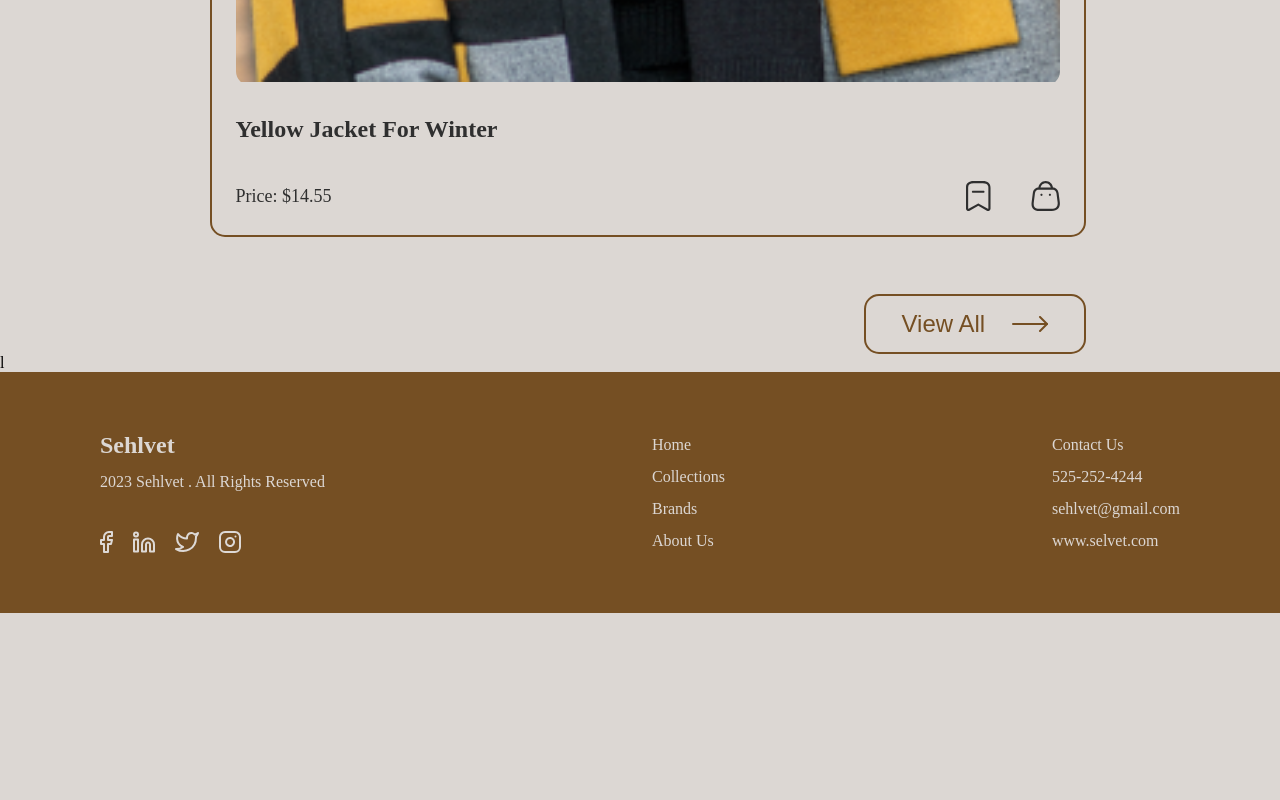
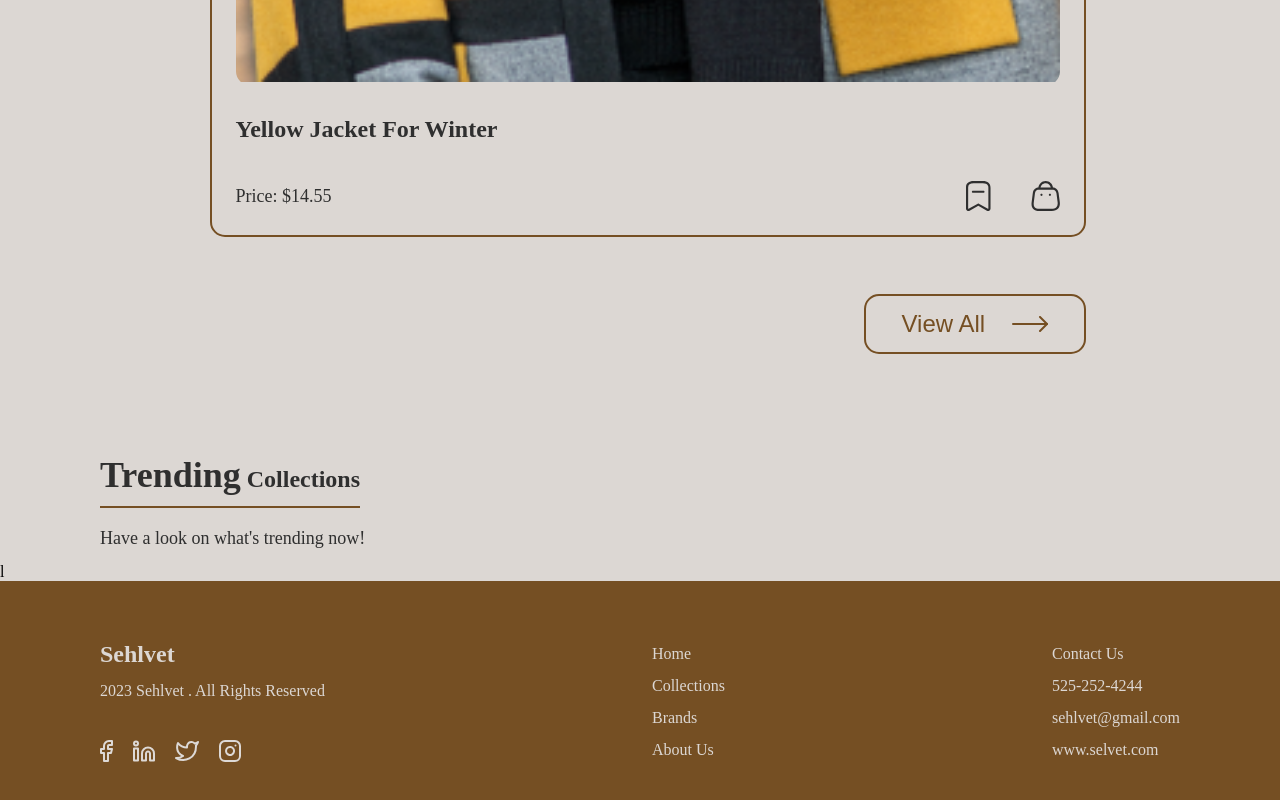
Before and after one commit to KiwiScreams/Sehlvet-landing-page, a React (Vite) app: page / in a window 1280 px wide. Shown: the part 4479-5279 px from the top of the page. Before the commit the page ends 5092 px from the top, so only its background shows below. Built offline with nearby package versions, Linux system fonts and the light colour scheme.

Commit message:
summer header

```diff
--- a/src/components/summer/Summer.css
+++ b/src/components/summer/Summer.css
@@ -0,0 +1,28 @@
+.summer--component
+{
+    padding: 0 85px 0 100px;
+    margin-top: 100px;
+    width: 100%;
+}
+.summer--component h2
+{
+    font-size: var(--font-size-24px);
+    color: var(--dark-clr);
+    border-bottom: 2px solid var(--brown-clr);
+    width: fit-content;
+    padding-bottom: 10px;
+    margin-bottom: 20px;
+}
+.summer--component h2 span
+{
+    font-size: var(--font-size-36px);
+}
+.summer--component .summer-header p
+{
+    color: var(--dark-clr);
+    font-size: var(--font-size-18px);
+}
+.summer--component .summer-header
+{
+    margin-bottom: 14px;
+}
--- a/src/components/summer/Summer.jsx
+++ b/src/components/summer/Summer.jsx
@@ -1,8 +1,17 @@
 import "./Summer.css";
 const Summer = () => {
-    return (
-        <></>
-     );
-}
+  return (
+    <>
+      <section className="summer--component">
+        <div className="summer-header">
+          <h2>
+            <span>Trending</span> Collections
+          </h2>
+          <p>Have a look on what's trending now!</p>
+        </div>
+      </section>
+    </>
+  );
+};
 
 export default Summer;
--- a/src/pages/home/Home.jsx
+++ b/src/pages/home/Home.jsx
@@ -1,5 +1,6 @@
 import Customer from "../../components/customer/Customer";
 import Layout from "../../components/layout/Layout";
+import Summer from "../../components/summer/Summer";
 import Trending from "../../components/trending/Trending";
 
 const Home = () => {
@@ -7,6 +8,7 @@ const Home = () => {
     <>
       <Layout />
       <Trending />
+      <Summer />
       <Customer />
     </>
   );
```
Also changed, not shown: src/components/customer/Customer.css (line endings or trailing spaces).
